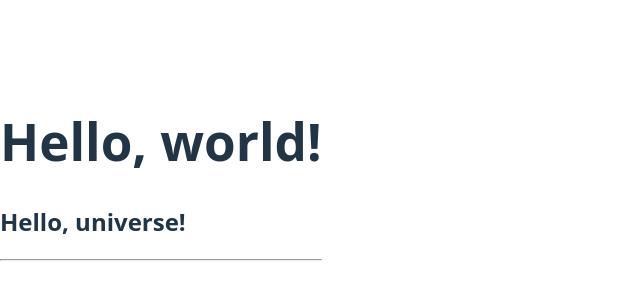
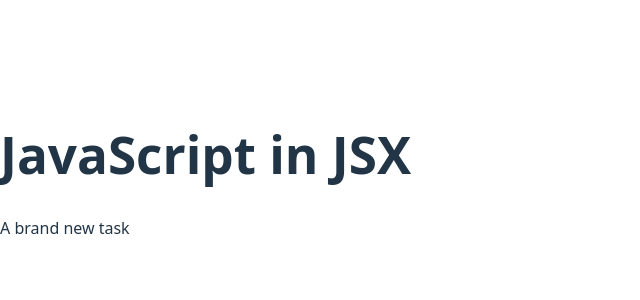
Before and after one commit to SylviaRemington/first-react-app, a React (Vite) app: page / in a window 1280 px wide. Shown: the part 226-526 px from the top of the page, without its empty margins (0-640 px from the left). Built offline with nearby package versions, Linux system fonts and the light colour scheme.

Commit message:
JavaScript in JSX - todo is being printed on the screen webpage

```diff
--- a/src/App.jsx
+++ b/src/App.jsx
@@ -43,12 +43,19 @@
 // This below from lines 43-51 below are the app component.
 const App = () => {
 
+  // Copying this object out of this lecture from video "JavaScript in JSX"
+  // Adding todo data onto our page // Until we use this todo, this will look like an error.
+  const todo = { text: 'A brand new task', done: true };
+
   return (
     // This is jsx below (even though it looks like html. We are returning html into the app to be rendered on the page.)
+    // Printing inside the p tag some todo text.
+    // Curly braces inside of html indicate, "Hey, I'm going to write some JS in here."
+    // Can write any JS expression we would like in between the curly braces.
     <>
-      <h1 className='greeting'>Hello, world!</h1>
-      <h2>Hello, universe!</h2>
-      <hr />
+      <h1>JavaScript in JSX</h1>
+      <p>{todo.text}</p>
+      {/* <hr />  */}
     </>
   );
 };
```
